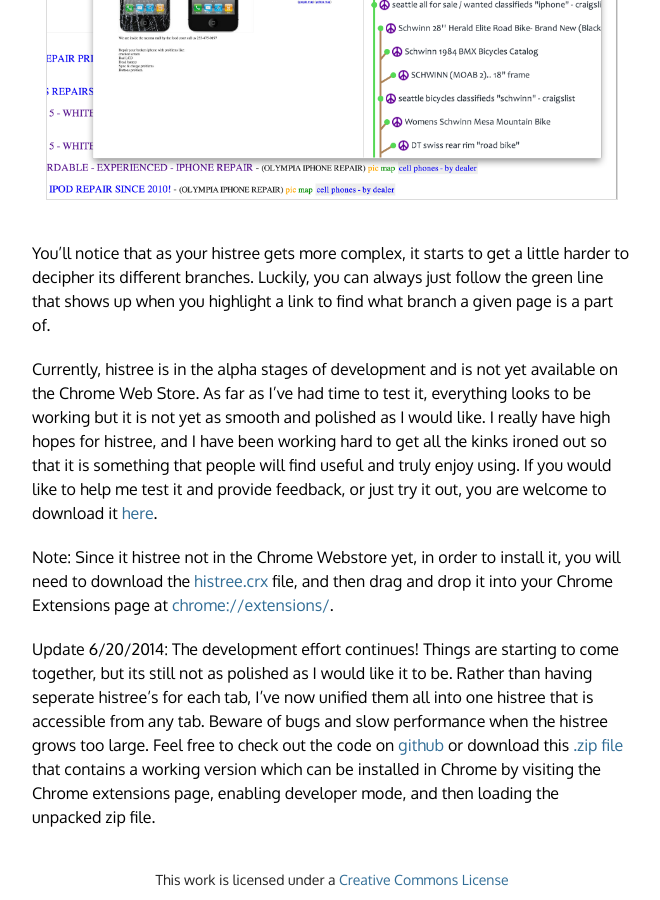
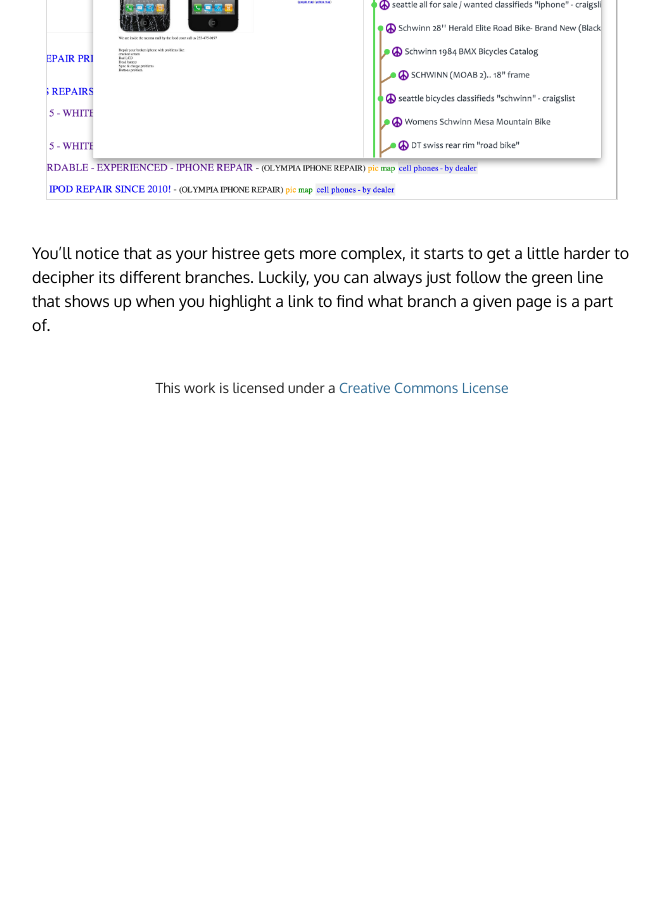
Before and after one commit to chipjacks/chipjacks.github.io, a Jekyll site: the page built from _posts/2014-03-13-histree.markdown, in a window 1280 px wide and 900 px high, scrolled down 2984 px. Shown: the whole window, without its empty margins (308-968 px from the left). Built offline with Jekyll 4.4.1, drawn with Linux system fonts in a browser that asks for light colours; Markdown is read by kramdown in place of the engine named in the settings; after the commit the page ends 3392 px from its top, so only the background shows below that.

Commit message:
Removed old histree versions.

```diff
--- a/_posts/2014-03-13-histree.markdown
+++ b/_posts/2014-03-13-histree.markdown
@@ -67,27 +67,3 @@
 harder to decipher its different branches. Luckily, you can always just follow
 the green line that shows up when you highlight a link to find what branch a
 given page is a part of.
-
-Currently, histree is in the alpha stages of development and is not yet
-available on the Chrome Web Store. As far as I’ve had time to test it,
-everything looks to be working but it is not yet as smooth and polished as I
-would like. I really have high hopes for histree, and I have been working hard
-to get all the kinks ironed out so that it is something that people will find
-useful and truly enjoy using. If you would like to help me test it and provide
-feedback, or just try it out, you are welcome to download it
-[here](/assets/histree.crx).
-
-Note: Since it histree not in the Chrome Webstore yet, in order to install it,
-you will need to download the [histree.crx](/assets/histree.crx) file, and then
-drag and drop it into your Chrome Extensions page at
-[chrome://extensions/](chrome://extensions).
-
-Update 6/20/2014: The development effort continues! Things are starting to come
-together, but its still not as polished as I would like it to be. Rather than
-having seperate histree's for each tab, I've now unified them all into one
-histree that is accessible from any tab. Beware of bugs and slow performance
-when the histree grows too large. Feel free to check out the code on
-[github](https://github.com/chipjacks/histree) or download this [.zip
-file](/assets/histree_v2.zip) that contains a working version which can be
-installed in Chrome by visiting the Chrome extensions page, enabling developer
-mode, and then loading the unpacked zip file.
```
Also changed, not shown: 2 other files.
